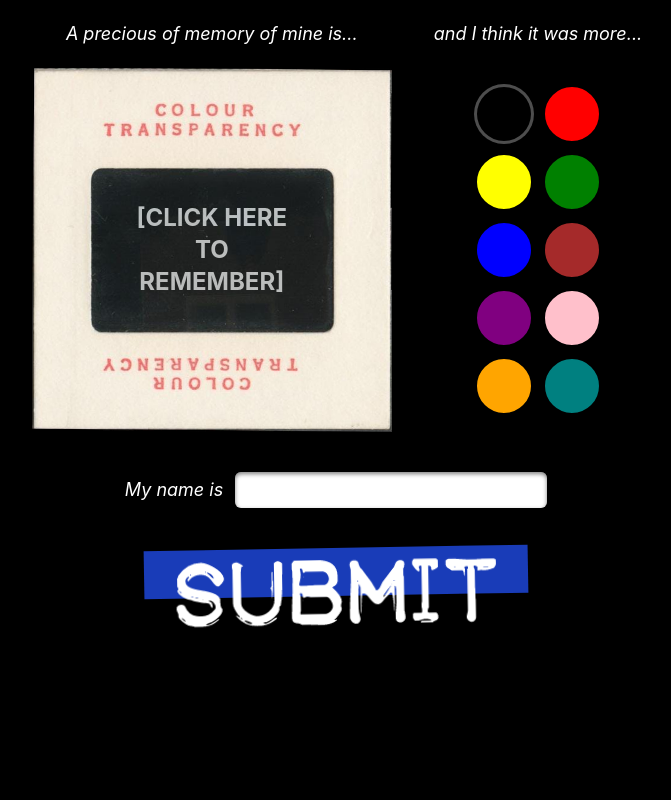
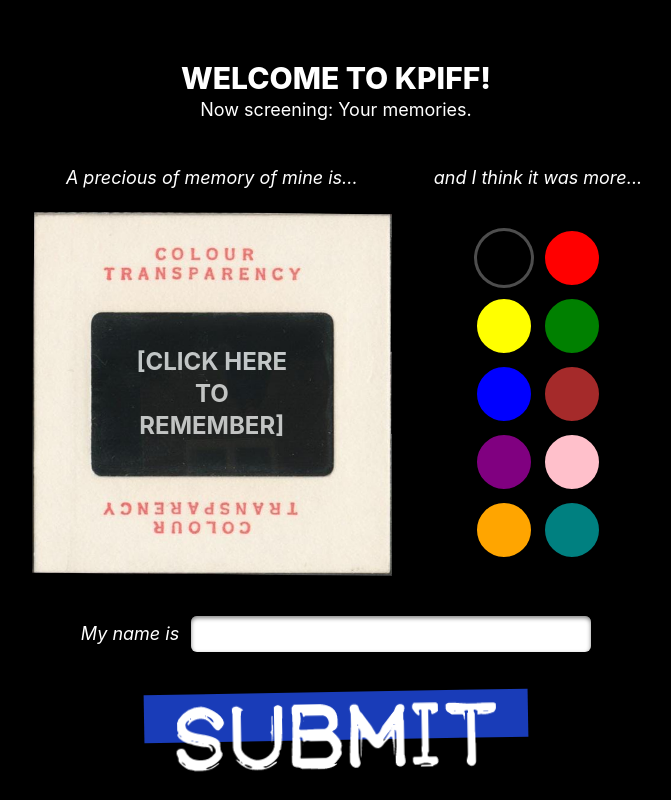
Before and after one commit to pilosophos/memories, a Preact app: page / in a window 1280 px wide. Shown: the whole page, without its empty margins (304-975 px from the left). Built offline with nearby package versions, Linux system fonts and the light colour scheme; no server answers.

Commit message:
add header to creator

```diff
--- a/src/MemoryCreator.tsx
+++ b/src/MemoryCreator.tsx
@@ -57,7 +57,12 @@ export function MemoryCreator() {
   }, [memory]);
 
   return (
-    <div className="text-white text-lg flex flex-col items-center p-5 gap-10">
+    <div className="text-white text-lg h-full flex flex-col justify-center items-center p-5 gap-10">
+      <header className="text-center">
+        <h1 className="font-extrabold text-3xl uppercase">Welcome to KPIFF!</h1>
+        <p>Now screening: Your memories.</p>
+      </header>
+
       <div className="flex flex-col md:flex-row gap-10">
         <section>
           <header className="text-center italic mb-5">A precious of memory of mine is...</header>
@@ -97,7 +102,7 @@ export function MemoryCreator() {
           type="text"
           name="name"
           id="name"
-          className="ms-3 px-3 p-1 text-black bg-white rounded-md inset-shadow-sm inset-shadow-black/50" />
+          className="w-100 ms-3 px-3 p-1 text-black bg-white rounded-md inset-shadow-sm inset-shadow-black/50" />
       </div>
 
       <div>
```
Also changed, not shown: src/assets/slide-1.png.
